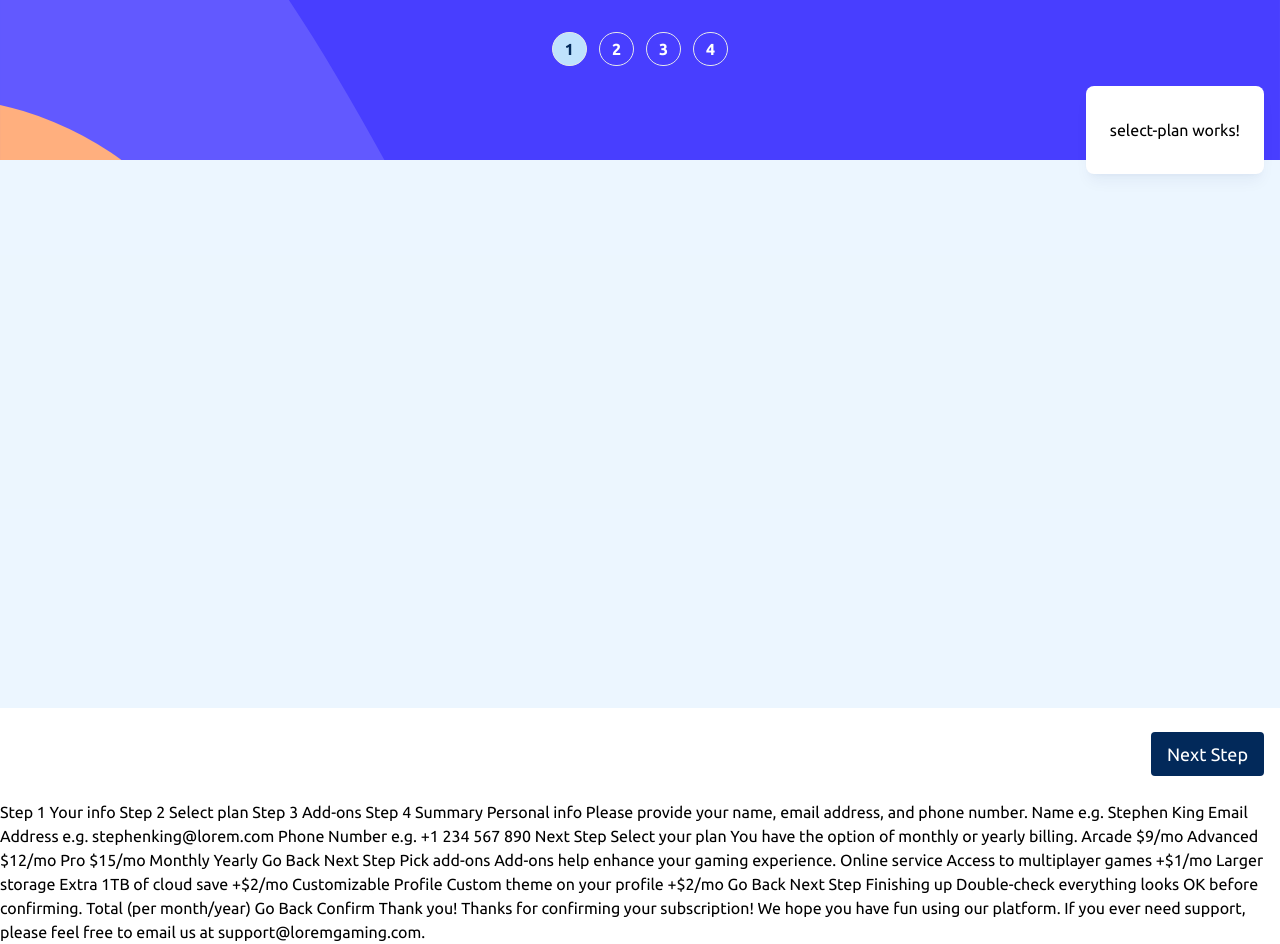
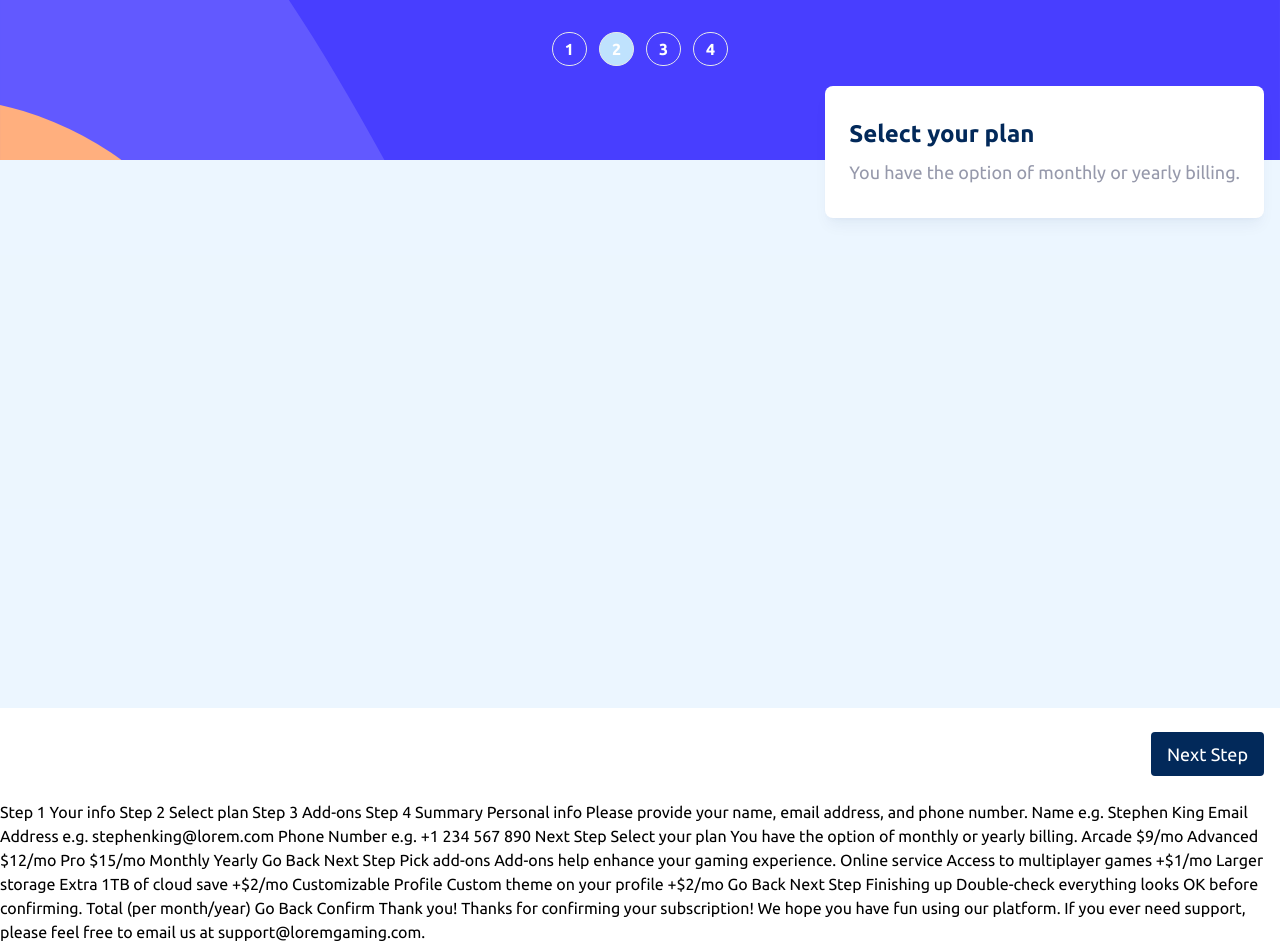
Before and after one commit to miguehenriquez/fem-multi-step-form, an Angular app: page /select-plan in a window 1280 px wide. Built offline with nearby package versions, Linux system fonts and the light colour scheme.

Commit message:
add active style for navigation links

```diff
--- a/src/app/app.component.ts
+++ b/src/app/app.component.ts
@@ -1,4 +1,6 @@
 import { Component } from '@angular/core';
+import { ActivatedRoute } from '@angular/router';
+import { map, Observable } from 'rxjs';
 import { NAV_LINKS } from './data/mock-data';
 import { LinkComponent } from './link/link.component';
 
--- a/src/app/data/mock-data.ts
+++ b/src/app/data/mock-data.ts
@@ -1,7 +1,7 @@
 import { NavLink } from './NavLink';
 
 export const NAV_LINKS: NavLink[] = [
-  { index: 1, path: 'personal-info', isActive: true },
+  { index: 1, path: 'personal-info', isActive: false },
   { index: 2, path: 'select-plan', isActive: false },
   { index: 3, path: 'pick-addons', isActive: false },
   { index: 4, path: 'finishing-up', isActive: false },
--- a/src/app/finishing-up/finishing-up.component.ts
+++ b/src/app/finishing-up/finishing-up.component.ts
@@ -3,8 +3,5 @@ import { Component } from '@angular/core';
 @Component({
   selector: 'app-finishing-up',
   templateUrl: './finishing-up.component.html',
-  styleUrls: ['./finishing-up.component.css']
 })
-export class FinishingUpComponent {
-
-}
+export class FinishingUpComponent {}
--- a/src/app/link/link.component.html
+++ b/src/app/link/link.component.html
@@ -1,11 +1,8 @@
-<div
-  class="rounded-full border px-3 py-1"
-  [ngClass]="navLink.isActive ? 'bg-c-light-blue' : ''"
->
+<div class="rounded-full border px-3 py-1" routerLinkActive="bg-c-light-blue">
   <a
     routerLink="{{ navLink.path }}"
-    [ngClass]="navLink.isActive ? 'text-c-marine-blue' : 'text-c-white'"
-    class="font-bold"
+    routerLinkActive="text-c-marine-blue"
+    class="font-bold text-c-white"
     >{{ navLink.index }}</a
   >
 </div>
--- a/src/app/pick-addons/pick-addons.component.ts
+++ b/src/app/pick-addons/pick-addons.component.ts
@@ -3,8 +3,5 @@ import { Component } from '@angular/core';
 @Component({
   selector: 'app-pick-addons',
   templateUrl: './pick-addons.component.html',
-  styleUrls: ['./pick-addons.component.css']
 })
-export class PickAddonsComponent {
-
-}
+export class PickAddonsComponent {}
--- a/src/app/select-plan/select-plan.component.html
+++ b/src/app/select-plan/select-plan.component.html
@@ -1 +1,42 @@
-<p>select-plan works!</p>
+<section class="flex flex-col gap-2">
+  <h2 class="font-bold text-2xl text-c-marine-blue">Select your plan</h2>
+  <p class="text-lg text-c-cool-gray">
+    You have the option of monthly or yearly billing.
+  </p>
+  <!-- <form class="flex flex-col gap-4 mt-2" action="#">
+    <div class="flex flex-col">
+      <label class="text-c-marine-blue text-sm" for="name"> Name </label>
+      <input
+        id="name"
+        name="name"
+        type="text"
+        class="border rounded py-2 px-3"
+        placeholder="e.g. Stephen King"
+      />
+    </div>
+    <div class="flex flex-col">
+      <label class="text-c-marine-blue text-sm" for="email">
+        Email Address
+      </label>
+      <input
+        id="email"
+        name="email"
+        type="email"
+        class="border rounded py-2 px-3"
+        placeholder="e.g. stephenking@lorem.com"
+      />
+    </div>
+    <div class="flex flex-col">
+      <label class="text-c-marine-blue text-sm" for="phoneNumber">
+        Phone Number
+      </label>
+      <input
+        id="phoneNumber"
+        name="phoneNumber"
+        type="tel"
+        class="border rounded py-2 px-3"
+        placeholder="e.g. +1 234 567 890"
+      />
+    </div>
+  </form> -->
+</section>
--- a/src/app/select-plan/select-plan.component.ts
+++ b/src/app/select-plan/select-plan.component.ts
@@ -3,8 +3,5 @@ import { Component } from '@angular/core';
 @Component({
   selector: 'app-select-plan',
   templateUrl: './select-plan.component.html',
-  styleUrls: ['./select-plan.component.css']
 })
-export class SelectPlanComponent {
-
-}
+export class SelectPlanComponent {}
```
Also changed, not shown: src/app/finishing-up/finishing-up.component.css (deleted), src/app/pick-addons/pick-addons.component.css (deleted), src/app/select-plan/select-plan.component.css (deleted).
